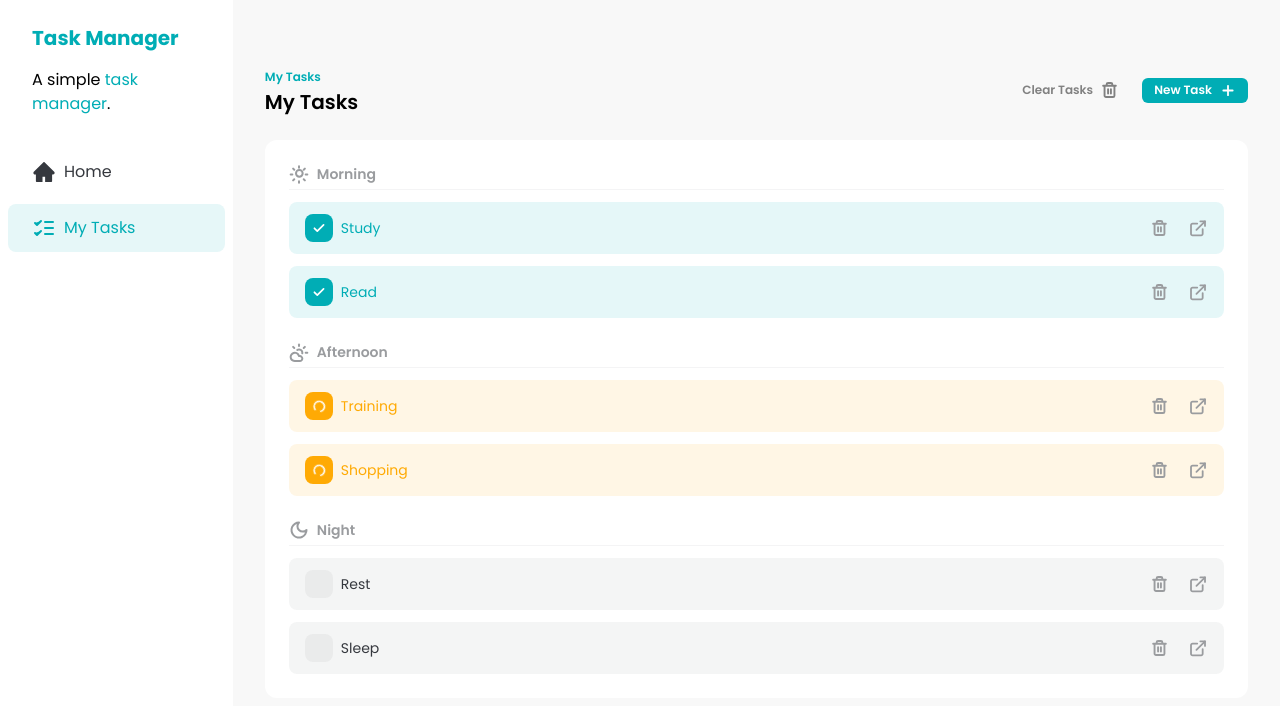
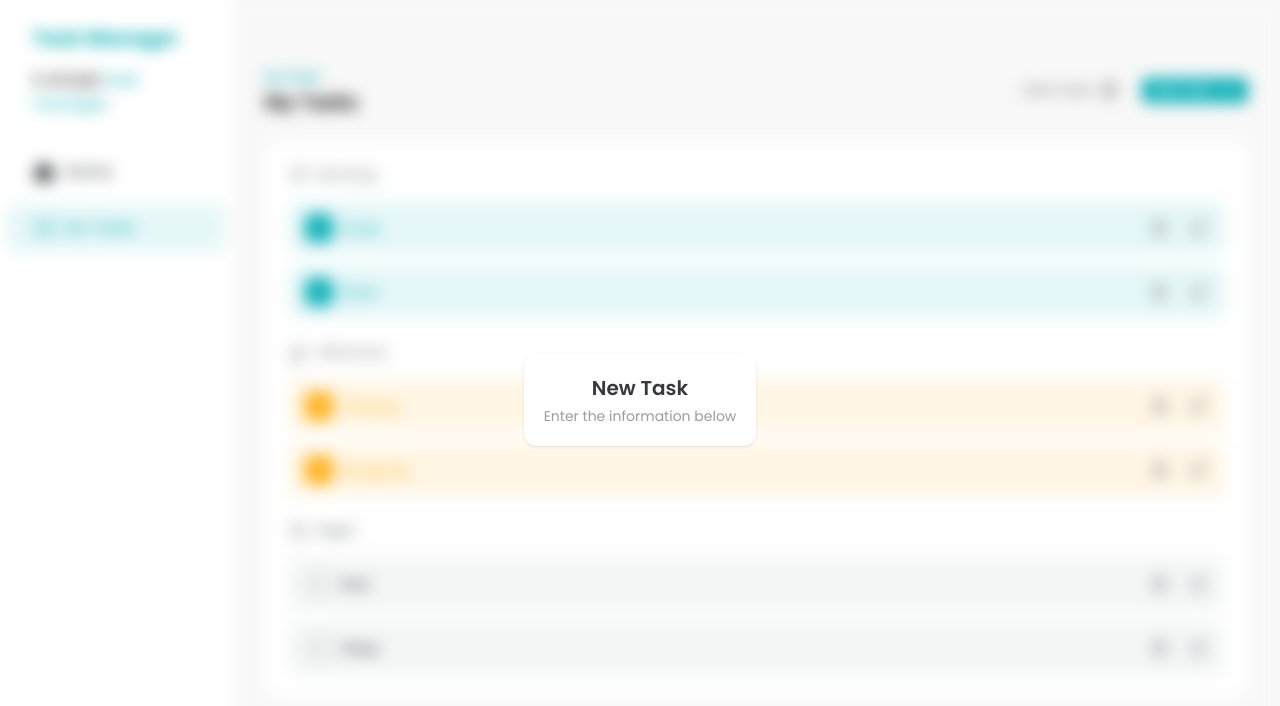
Before and after one commit to guitessmann09/fsc-task-manager, a React (Vite) app: page / in a window 1280 px wide. Both pictures are taken after a click on the button "New Task". Shown: the top 706 px of the page. Built offline with nearby package versions, Linux system fonts and the light colour scheme.

Commit message:
feat: add initial AddTaskDialog component

```diff
--- /dev/null
+++ b/src/components/AddTaskDialog.jsx
@@ -0,0 +1,20 @@
+import { createPortal } from 'react-dom'
+
+const AddTaskDialog = ({ isOpen }) => {
+  if (!isOpen) {
+    return null
+  }
+  return createPortal(
+    <div className="fixed bottom-0 left-0 top-0 flex h-screen w-screen items-center justify-center backdrop-blur">
+      <div className="rounded-xl bg-white p-5 text-center shadow">
+        <h2 className="text-xl font-semibold text-[#35383E]">New Task</h2>
+        <p className="mt-1 text-sm text-[#9A9C9F]">
+          Enter the information below
+        </p>
+      </div>
+    </div>,
+    document.body
+  )
+}
+
+export default AddTaskDialog
--- a/src/components/Tasks.jsx
+++ b/src/components/Tasks.jsx
@@ -10,11 +10,13 @@
 } from '../assets/icons/index.js'
 import Button from '../components/Button.jsx'
 import TASKS from '../constants/tasks.js'
+import AddTaskDialog from './AddTaskDialog.jsx'
 import TaksItem from './TaskItem.jsx'
 import TasksSeparator from './TasksSeparator.jsx'
 
 const Tasks = () => {
   const [tasks, setTasks] = useState(TASKS)
+  const [addTaskDialogIsOpen, setAddTaskDialogIsOpen] = useState(false)
 
   const morningTasks = tasks.filter((task) => task.time === 'morning')
   const afternoonTasks = tasks.filter((task) => task.time === 'afternoon')
@@ -61,10 +63,12 @@
             <TrashIcon />
           </Button>
 
-          <Button>
+          <Button onClick={() => setAddTaskDialogIsOpen(true)}>
             New Task
             <AddIcon />
           </Button>
+
+          <AddTaskDialog isOpen={addTaskDialogIsOpen} />
         </div>
       </div>
 
```
